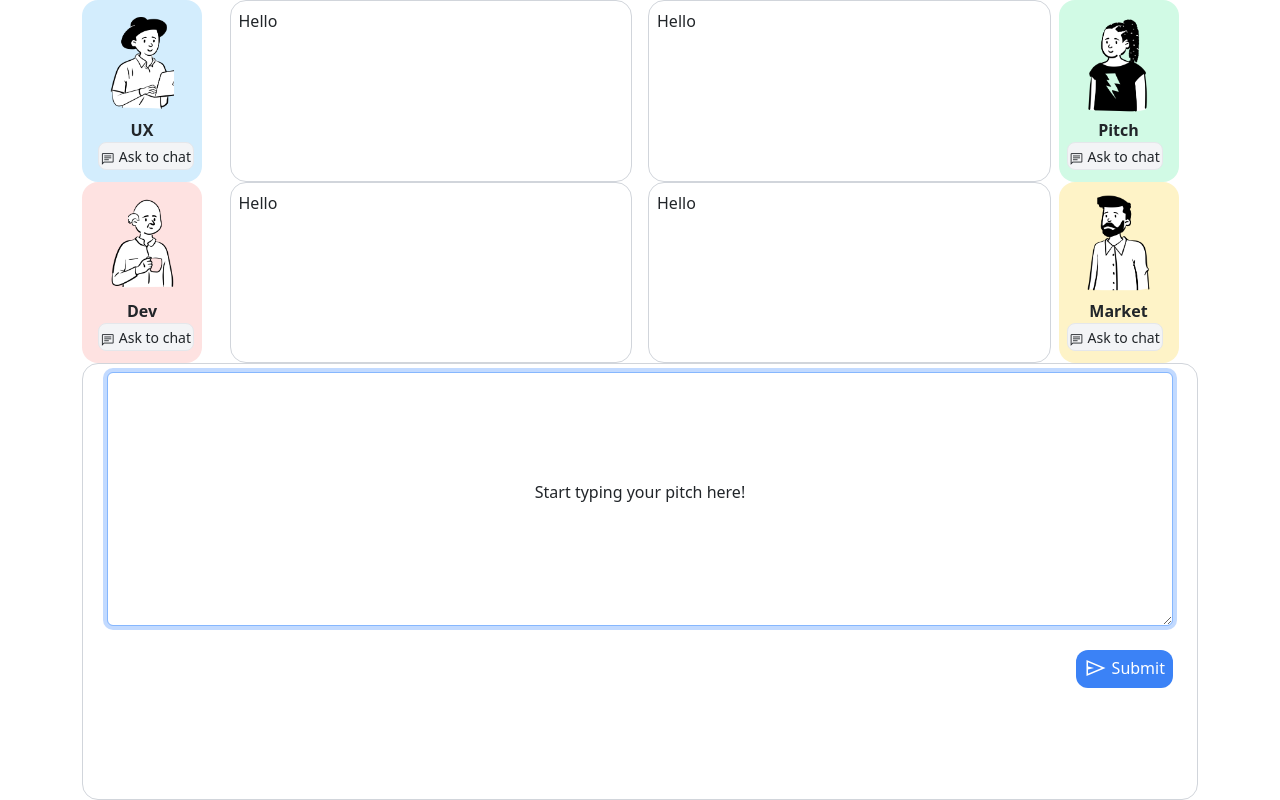
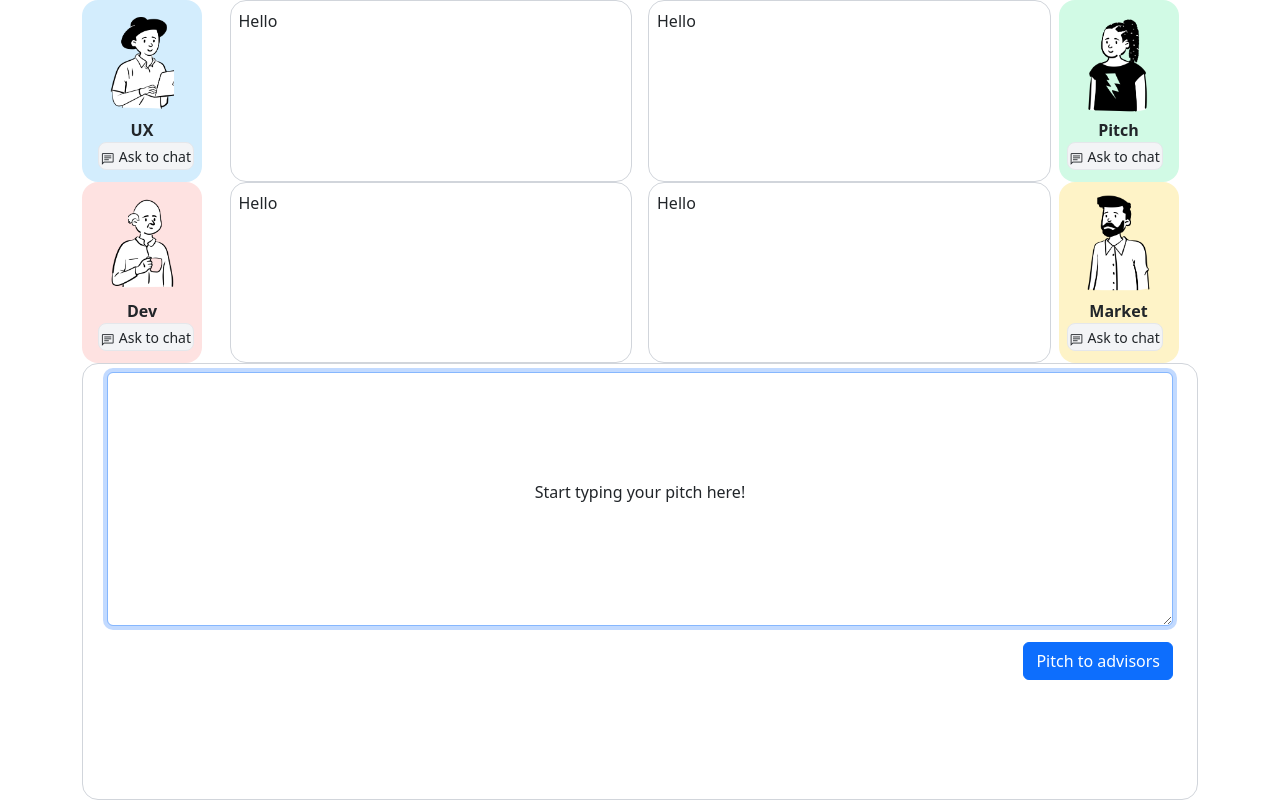
Before and after one commit to HealthyMindTech/panelpitch, a React (Create React App) app: page / in a window 1280 px wide. Built offline with nearby package versions, Linux system fonts and the light colour scheme.

Commit message:
Fix CORS Errors

```diff
--- a/src/components/pitch.tsx
+++ b/src/components/pitch.tsx
@@ -1,4 +1,4 @@
-import { Form } from 'react-bootstrap';
+import { Form, Button } from 'react-bootstrap';
 import React from 'react';
 import { Advisor } from '../models/advisor';
 import { queryAdvisors } from '../services/openai';
@@ -11,6 +11,7 @@ const PitchForm = ({advisors}: { advisors: Array<Advisor>}): JSX.Element => {
     };
 
     const onSubmit = React.useCallback((event: React.FormEvent<HTMLFormElement>) => {
+        console.log("Hello");
         event.preventDefault();
         if (pitch === "") {
             return;
@@ -22,7 +23,7 @@ const PitchForm = ({advisors}: { advisors: Array<Advisor>}): JSX.Element => {
     }, [pitch, advisors]);
 
     return (
-    <Form className="b-0 flex-grow border-x border-y border-gray-300 rounded-2xl p-2 px-4" onSubmit={onSubmit}>
+    <Form className="text-right b-0 flex-grow border-x border-y border-gray-300 rounded-2xl p-2 px-4" onSubmit={onSubmit}>
         <Form.Group className="mb-3 relative" controlId="pitch">
             <Form.Control as="textarea" rows={10} autoFocus className=""
                 value={pitch} onChange={handlePitchChange}
@@ -36,9 +37,9 @@ const PitchForm = ({advisors}: { advisors: Array<Advisor>}): JSX.Element => {
                 )}
             </div>
         </Form.Group>
-        <div className="flex justify-end mt-4">
-            <button className="bg-blue-500 rounded-xl text-white p-2 pt-0"><span className="material-symbols-outlined relative top-1.5 mr-1">send</span>Submit</button>
-        </div>
+        <Button variant="primary" type="submit">
+            Pitch to advisors
+      </Button>
     </Form>);
 }
 
```
Also changed, not shown: 1 other file (tests, documents, lock files or other folders).
